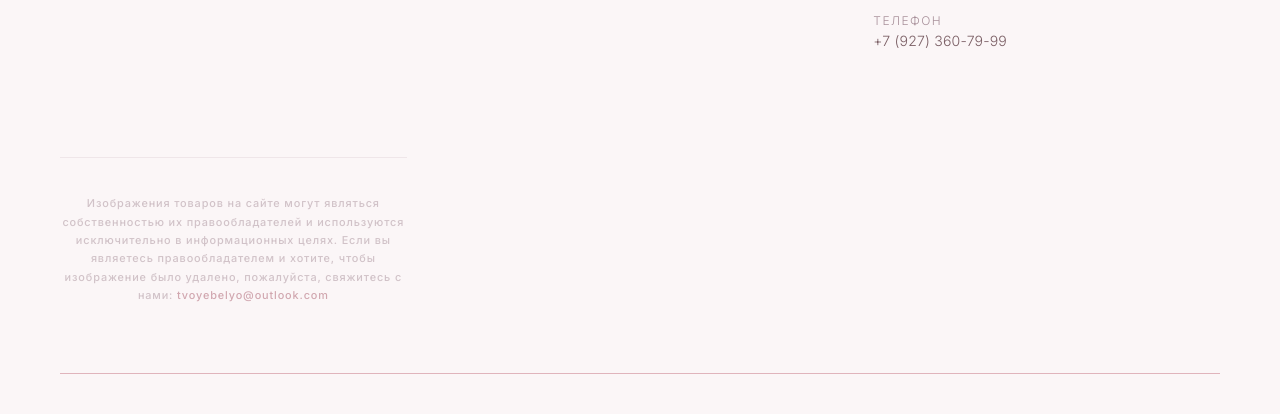
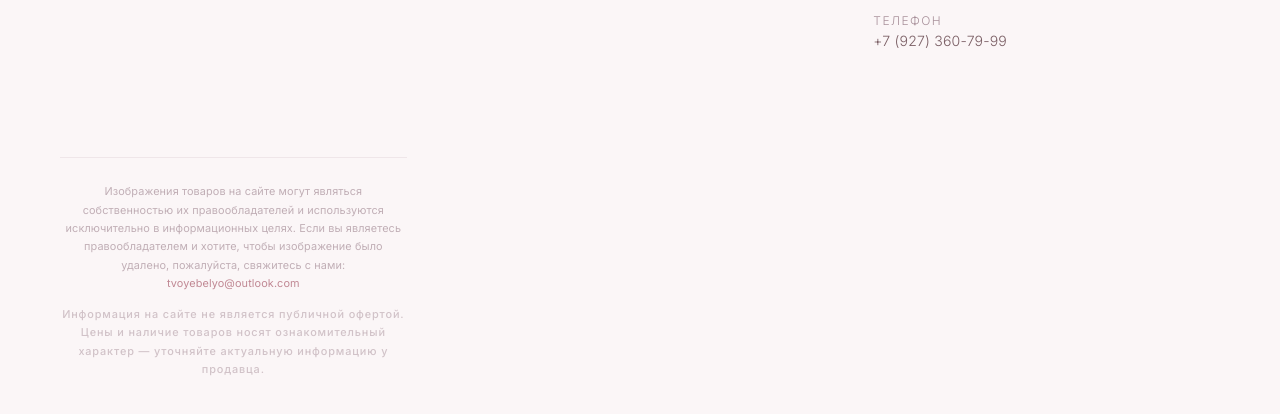
Before and after one commit to pinkfloydofthewall/tvoebelyopenza_site, a plain HTML site: page index.html in a window 1280 px wide. Shown: the part 4943-5357 px from the top of the page. Drawn offline with nearby package versions, Linux system fonts and the light colour scheme.

Commit message:
Add public offer disclaimer and pricing note

```diff
--- a/index.html
+++ b/index.html
@@ -261,6 +261,7 @@
 
   <div class="footer-disclaimer">
     <p>Изображения товаров на сайте могут являться собственностью их правообладателей и используются исключительно в информационных целях. Если вы являетесь правообладателем и хотите, чтобы изображение было удалено, пожалуйста, свяжитесь с нами: <a href="mailto:tvoyebelyo@outlook.com">tvoyebelyo@outlook.com</a></p>
+    <p>Информация на сайте не является публичной офертой. Цены и наличие товаров носят ознакомительный характер — уточняйте актуальную информацию у продавца.</p>
   </div>
 
 </footer>
```
